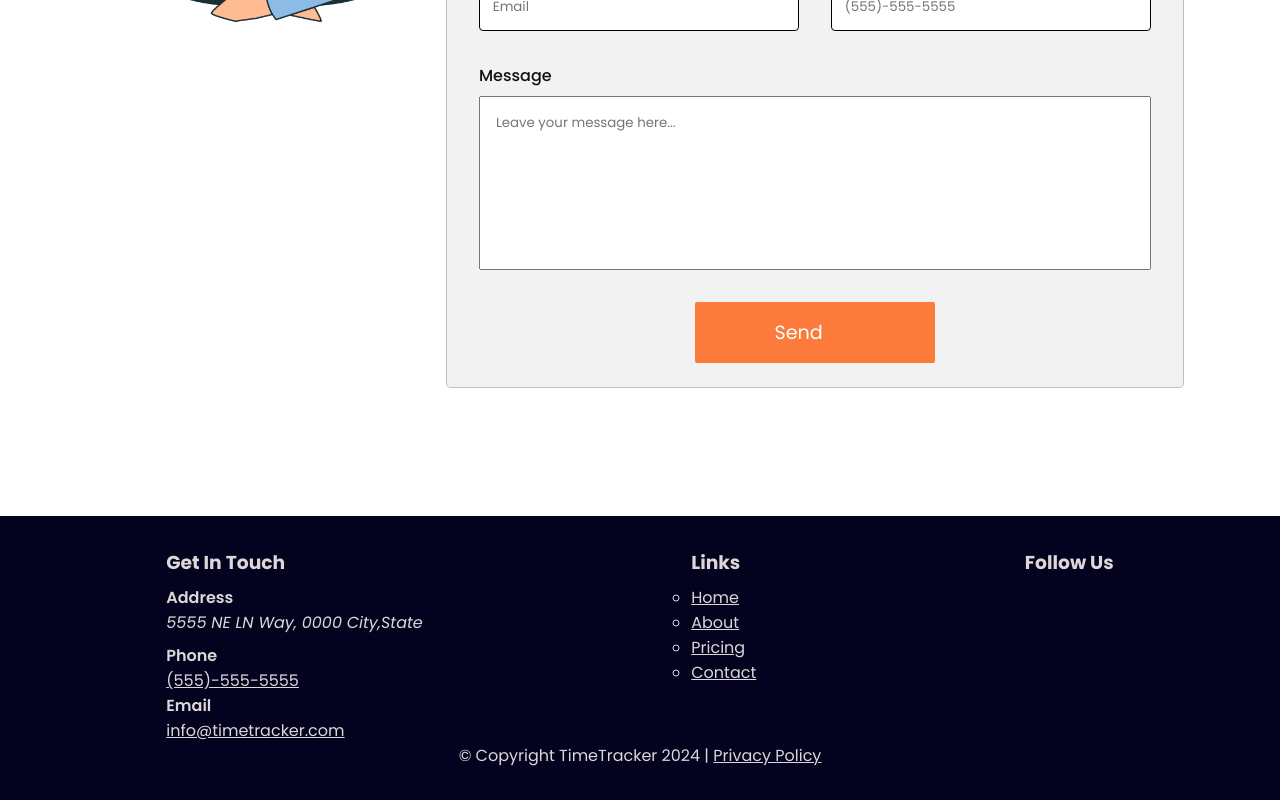
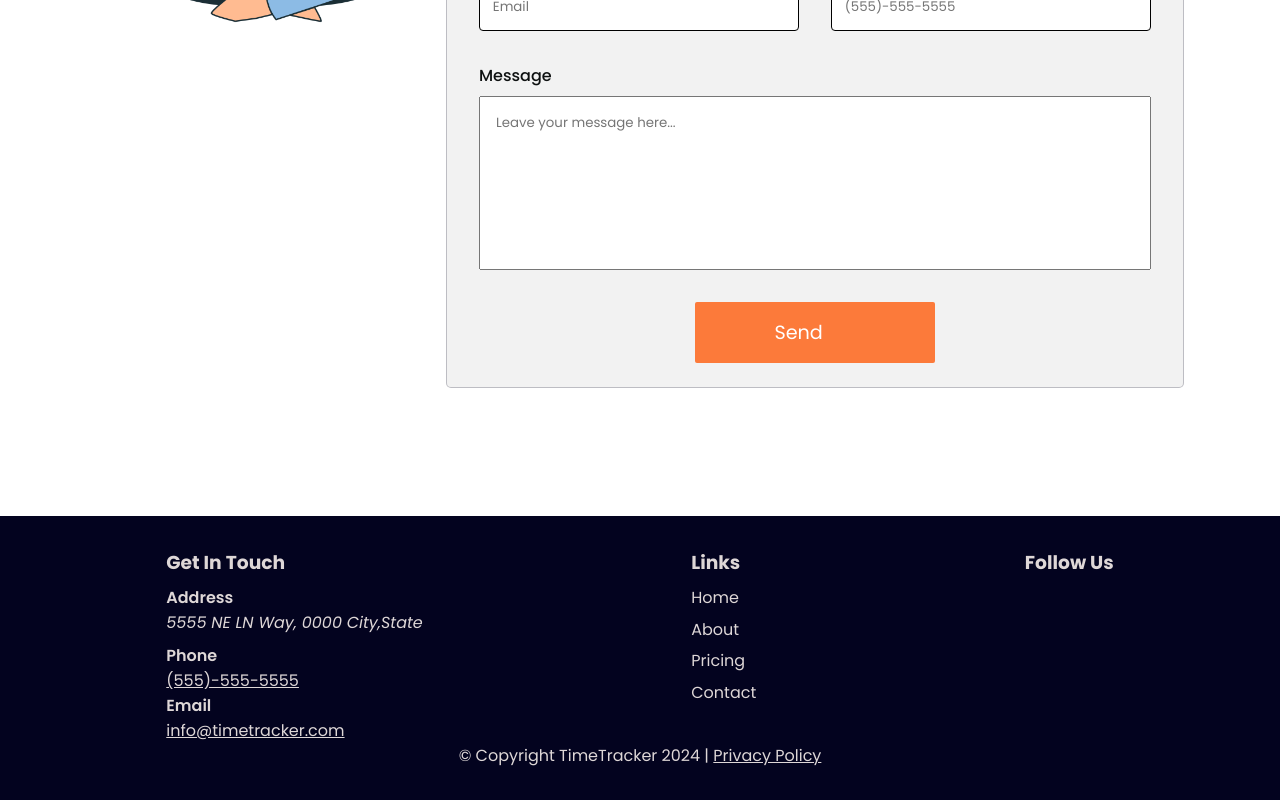
Before and after one commit to chenderson17/TimeTracker, a React (Create React App) app in the folder timetrackerwebapp/: page / in a window 1280 px wide. Shown: the part 3221-4021 px from the top of the page. Built offline with nearby package versions, Linux system fonts and the light colour scheme; some icons are missing.

Commit message:
Fixed footer styling

```diff
--- a/timetrackerwebapp/src/Components/Footer.css
+++ b/timetrackerwebapp/src/Components/Footer.css
@@ -29,18 +29,19 @@
 
 }
 .nav-summary ul{
- list-style:circle;
+ list-style-type: none;
+}
+.nav-summary li{
+  margin:10% 0;
 }
 .nav-summary ul li a{
- text-decoration: underline;
+ text-decoration: none;
 }
 .footer-socials{
 
 }
 .copyright{
- grid-column-start: 2;
- grid-row-start: 2;
- display: flex;
+   display: flex;
   flex-direction: column;
   justify-content:flex-end;
   align-items: center;
```
